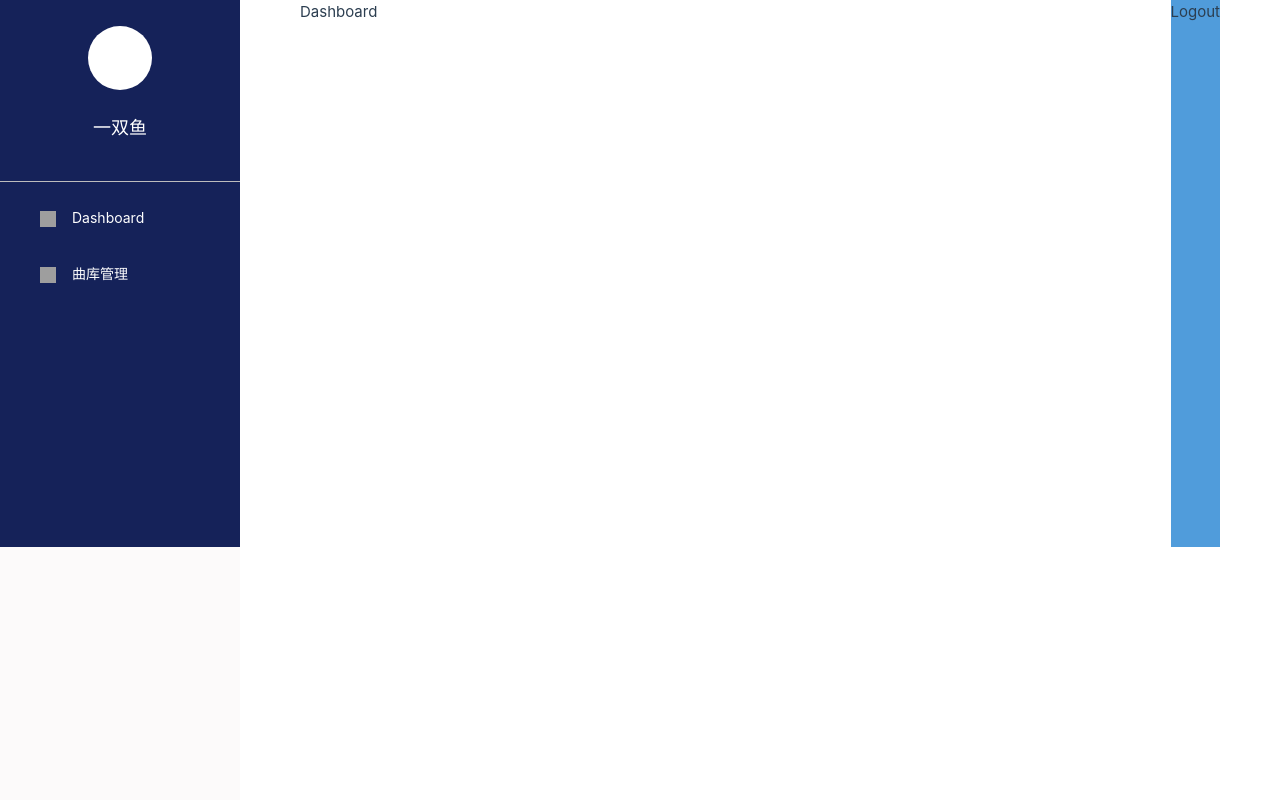
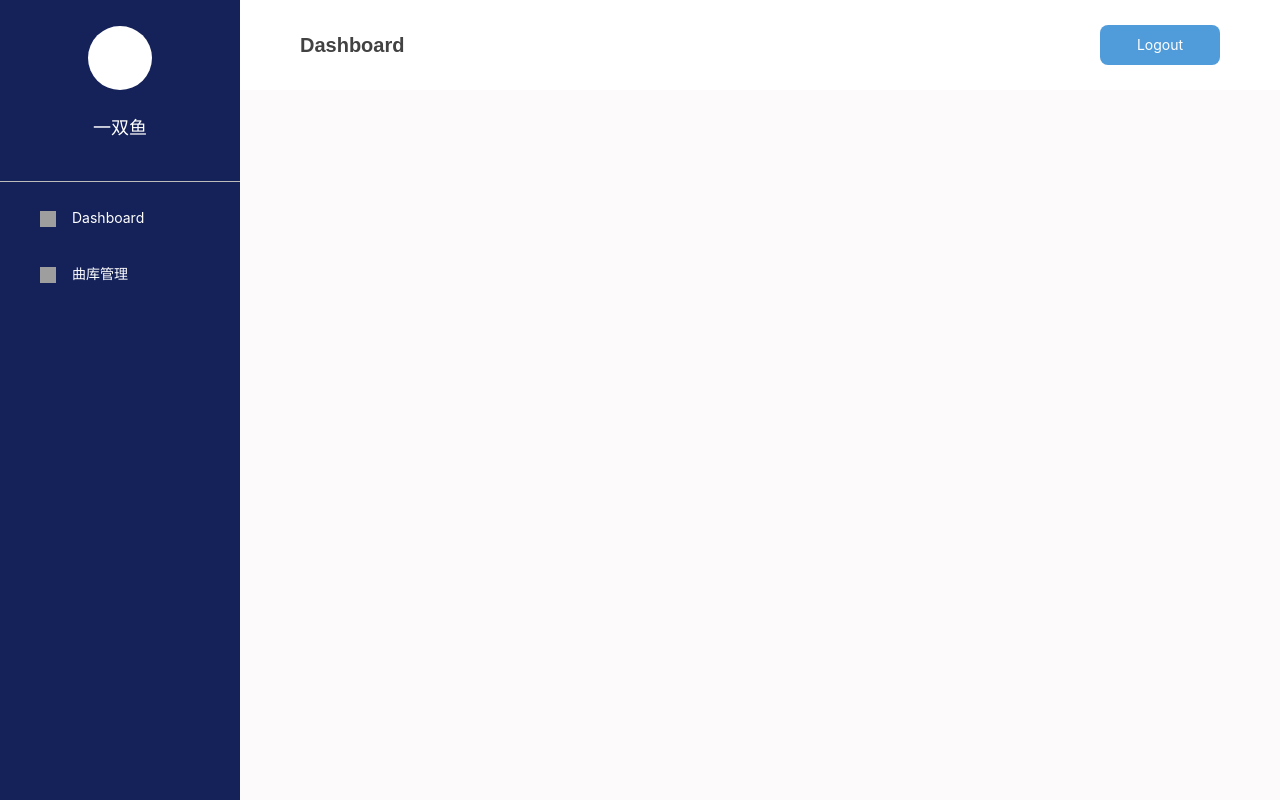
Before and after one commit to fengtianyu-yolo/lemon_music, a Vue app in the folder Web/lemon_music_web/: page / in a window 1280 px wide. Built offline with nearby package versions, Linux system fonts and the light colour scheme; grey boxes are pictures that could not be loaded.

Commit message:
feat(web): Header 布局

```diff
--- a/Web/lemon_music_web/src/views/dashboard/HeaderView.vue
+++ b/Web/lemon_music_web/src/views/dashboard/HeaderView.vue
@@ -25,14 +25,30 @@ const title = ref('Dashboard')
 
     display: flex;
     justify-content: space-between;
+    align-items: center;
+
+    height: 90px;
 }
 
 .title {
+    color: #424242;
+    font-size: 20px;
+    font-family: sans-serif;
+    font-weight: 800;
 
 }
 
 .logout-btn {
     background-color: var(--global-highlight-color);
+    width: 120px;
+    height: 40px;
+    border-radius: 8px;
+    border-width: 0px;
+    font-size: 14px;
+    color: #FFFFFF;
+
+    text-align: center;
+    padding-top: 9px;
 }
 
 </style>
--- a/Web/lemon_music_web/src/views/dashboard/HomeView.vue
+++ b/Web/lemon_music_web/src/views/dashboard/HomeView.vue
@@ -22,8 +22,9 @@
         </div>
 
     </div>
-    <HeaderView></HeaderView>
+
     <div class="main">
+        <HeaderView></HeaderView>
         <RouterView></RouterView>
     </div>
 </template>
```
